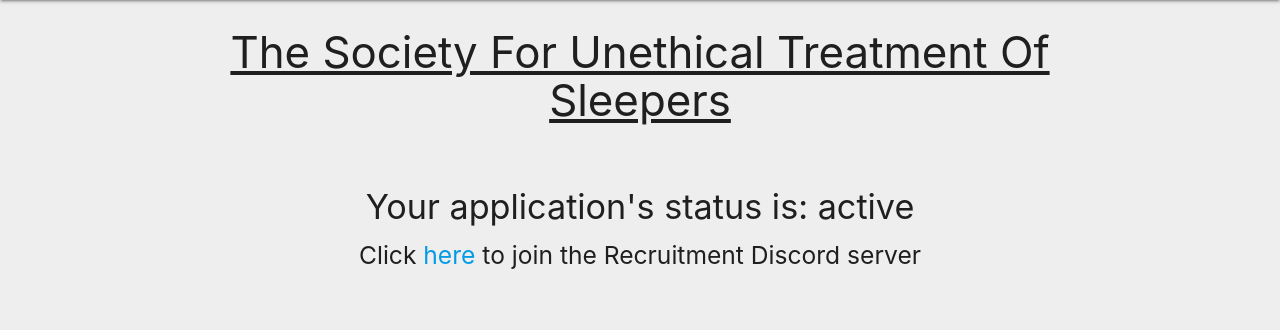
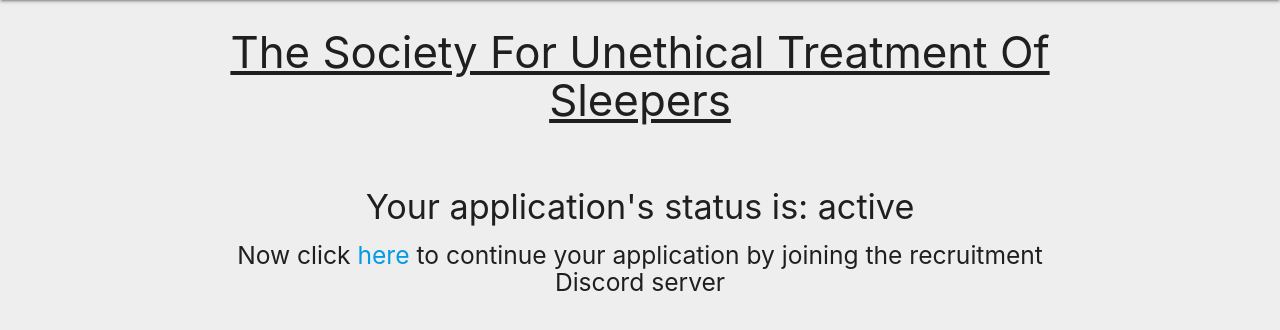
Before and after one commit to Celeo/GETIN-Apply, a Python web app: template app/templates/index.html in a window 1280 px wide. Shown: the part 64-394 px from the top of the page. Run offline with Jinja, Linux system fonts and the light colour scheme; the template is opened without the code that fills it: most values are stand-ins (such as "Sample title", 1, 10 or a date in 2020); some libraries are stand-ins or nearby versions.

Commit message:
Changed discord link wording

```diff
--- a/app/templates/index.html
+++ b/app/templates/index.html
@@ -13,7 +13,7 @@
     </a>
     {% else %}
       <h4>Your application's status is: {{ app_status }}</h4>
-      <h5>Click <a href="{{ config.DISCORD_LINK }}">here</a> to join the Recruitment Discord server</h5>
+      <h5>Now click <a href="{{ config.DISCORD_LINK }}">here</a> to continue your application by joining the recruitment Discord server</h5>
     {% endif %}
   {% else %}
     <h4>You're already a member of the alliance.</h4>
```
